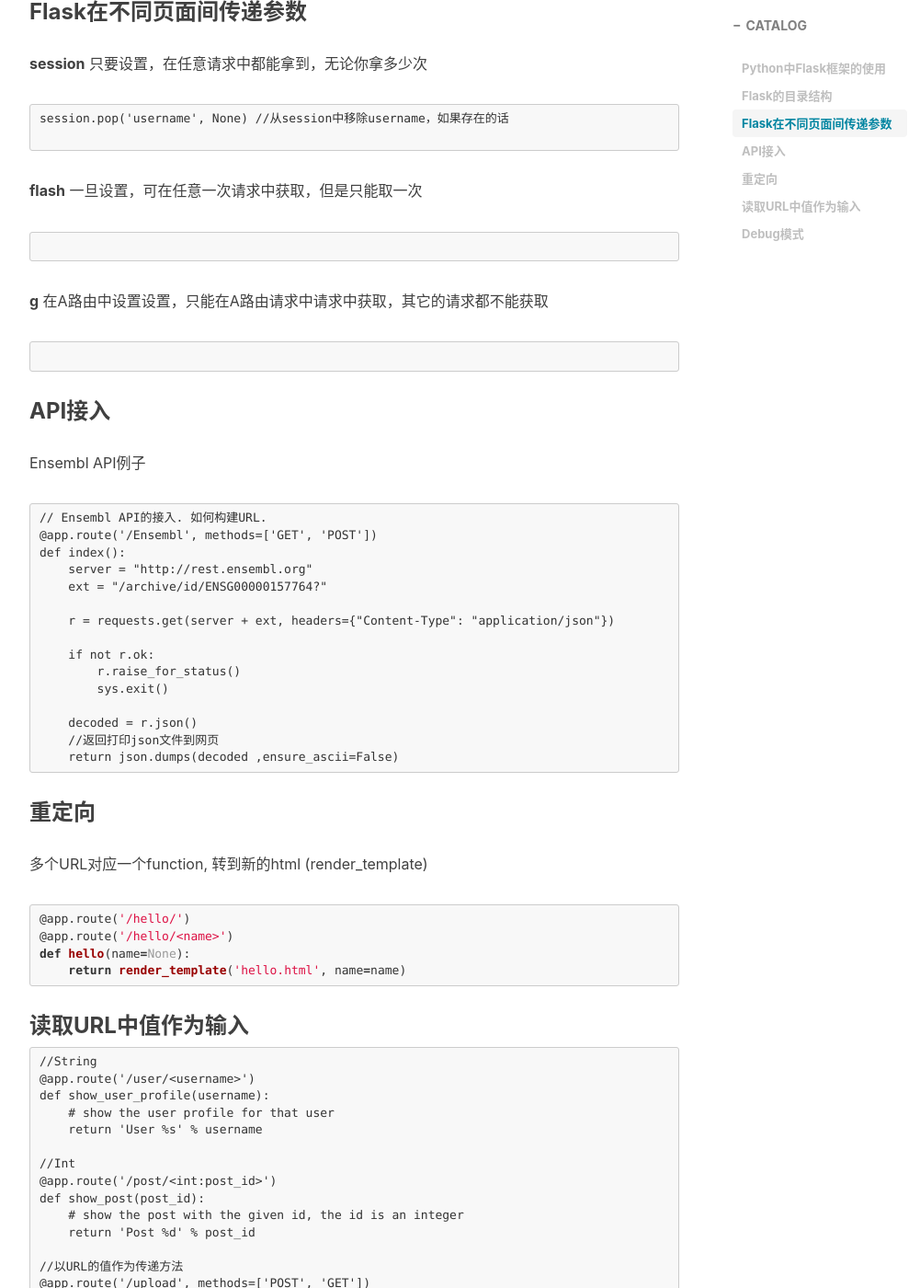
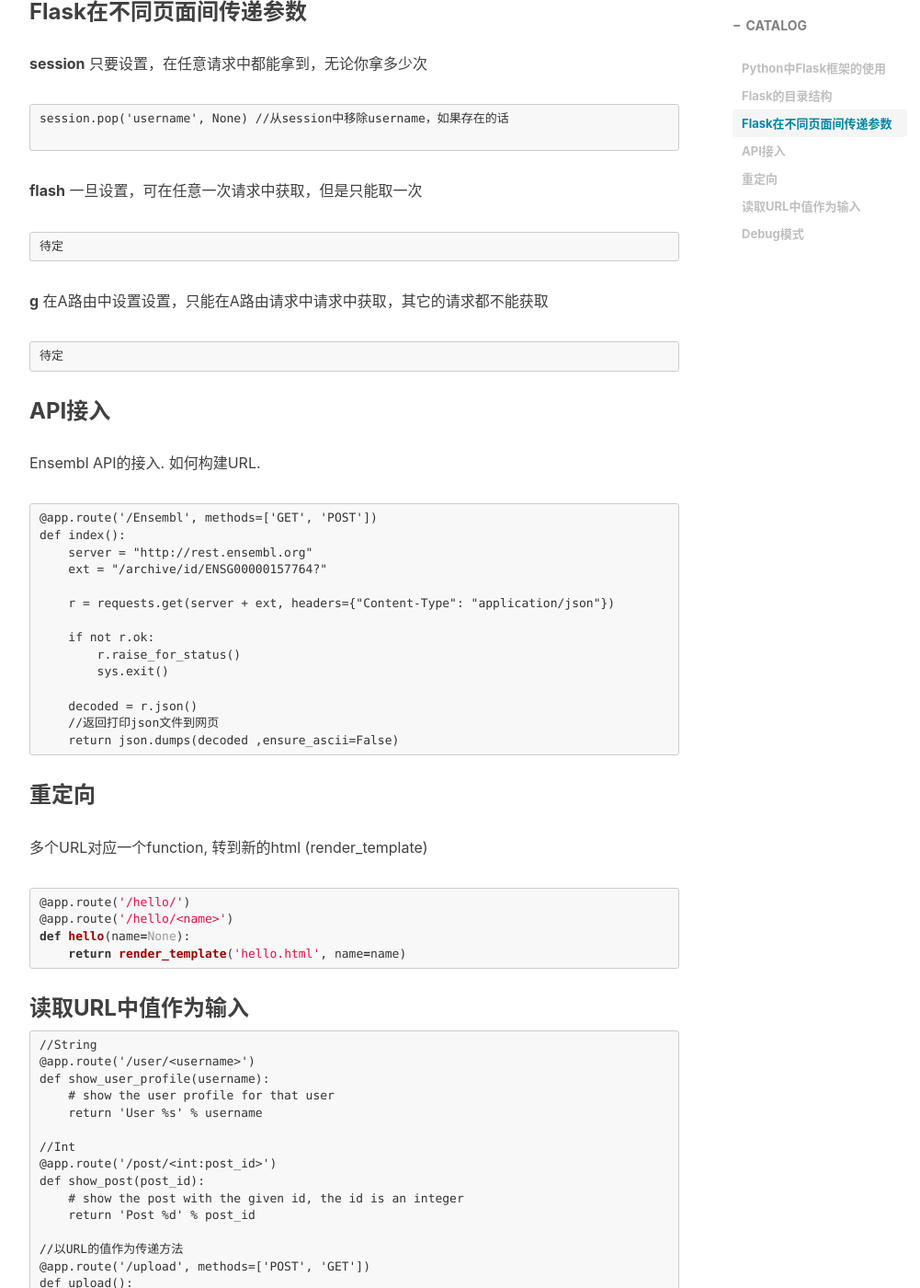
Before and after one commit to LIN251/LIN251.github.io, a Jekyll site: the page built from _posts/2020-05-29- Python中Flask框架的使用.md, in a window 1280 px wide and 1400 px high, scrolled down 1082 px. Shown: the whole window at 92% size, without its empty margins (233-1234 px from the left). Built offline with Jekyll 4.4.1, drawn with Linux system fonts in a browser that asks for light colours; nearby versions of some CDN libraries; comment, search, counter and statistics services are not loaded.

Commit message:
a's'da's'dasdasd

````diff
--- a/_posts/2020-05-29- Python中Flask框架的使用.md
+++ b/_posts/2020-05-29- Python中Flask框架的使用.md
@@ -46,18 +46,17 @@ session.pop('username', None) //从session中移除username，如果存在的话
 
 **flash** 一旦设置，可在任意一次请求中获取，但是只能取一次
 ```
-
+待定
 ```
 **g** 在A路由中设置设置，只能在A路由请求中请求中获取，其它的请求都不能获取
 ```
-
+待定
 ```
 
 ### API接入
-Ensembl API例子
+Ensembl API的接入. 如何构建URL.
 
 ``` Python
-// Ensembl API的接入. 如何构建URL.
 @app.route('/Ensembl', methods=['GET', 'POST'])
 def index():
     server = "http://rest.ensembl.org"
````
